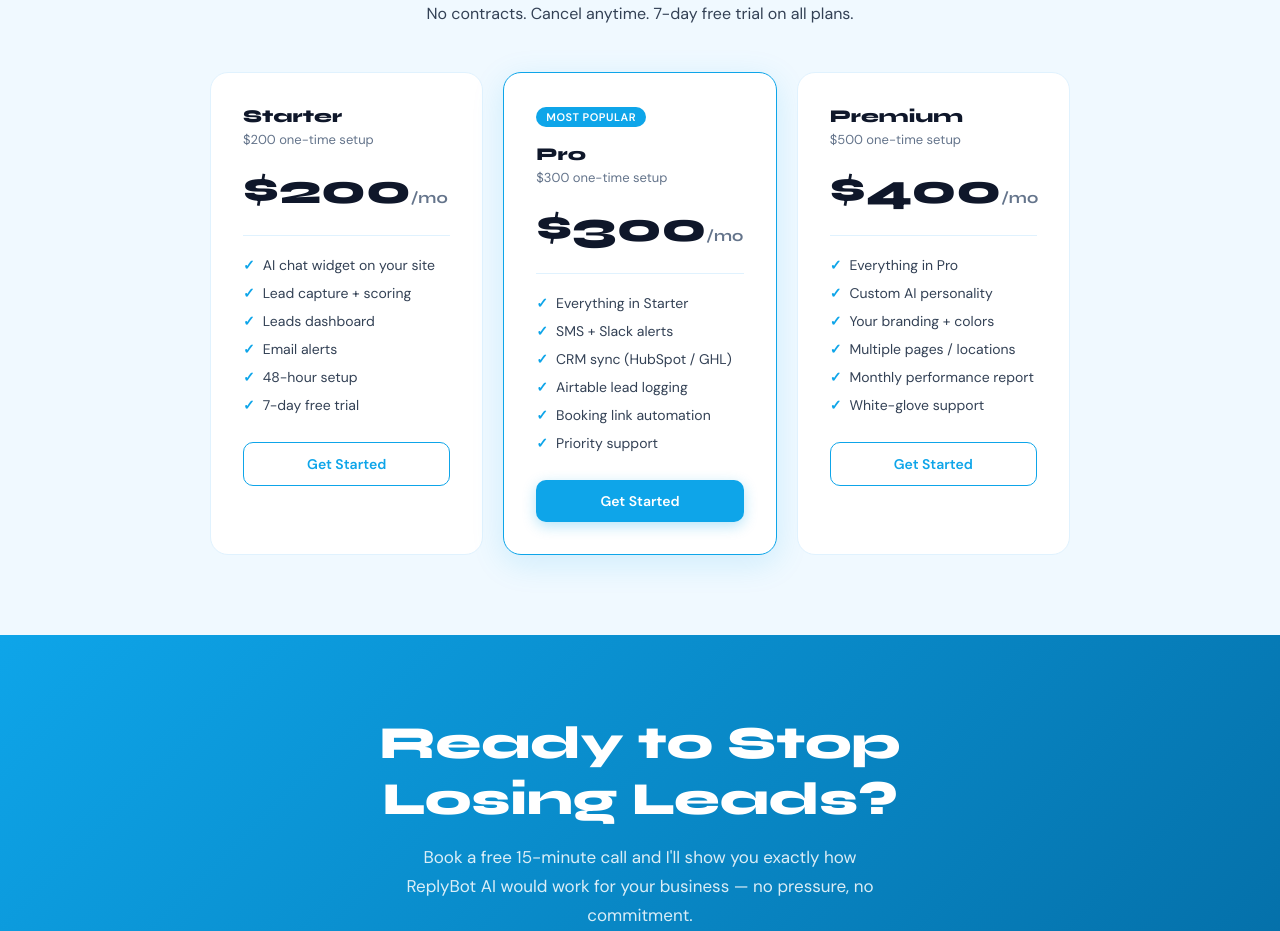
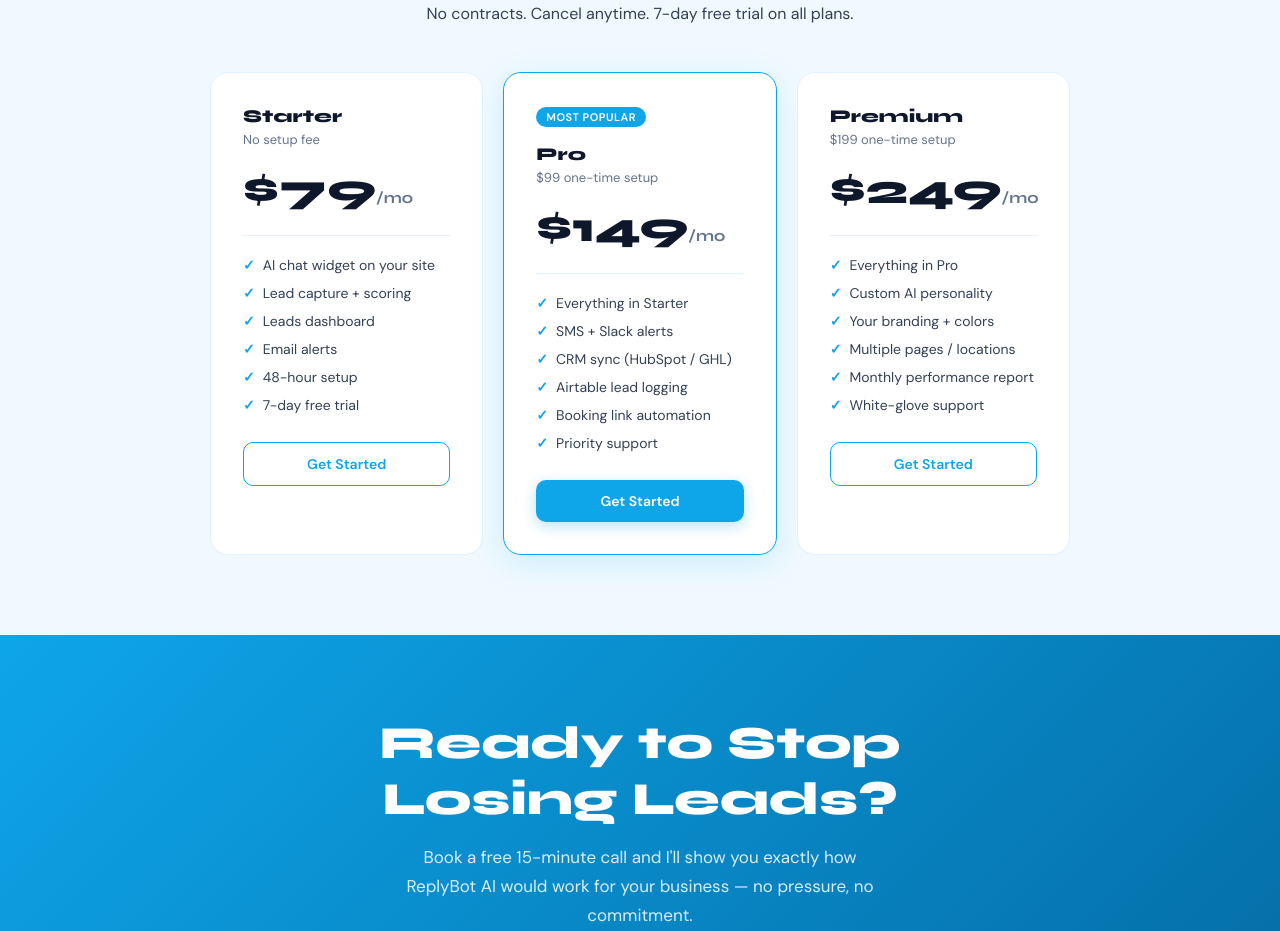
Before and after one commit to Gotdajuice11/replybot-ai, a website: page public/index.html in a window 1280 px wide. Shown: the part 3535-4466 px from the top of the page. Drawn offline with Linux system fonts and the light colour scheme; a script that the page names is missing.

Commit message:
Update pricing: Starter $79/mo no setup, Pro $99+$149/mo, Premium $199+$249/mo
Co-Authored-By: Claude Opus 5.5 <noreply@anthropic.com>
Claude-Session: https://claude.ai/code/session_01C612oGPPT18Ps9dvgFzXuB

```diff
--- a/public/index.html
+++ b/public/index.html
@@ -265,8 +265,8 @@ footer a{color:var(--blue);text-decoration:none}
   <div class="price-grid">
     <div class="price-card">
       <div class="price-name">Starter</div>
-      <div class="price-setup">$200 one-time setup</div>
-      <div class="price-amount">$200<span>/mo</span></div>
+      <div class="price-setup">No setup fee</div>
+      <div class="price-amount">$79<span>/mo</span></div>
       <hr class="price-divider"/>
       <ul class="price-features">
         <li>AI chat widget on your site</li>
@@ -281,8 +281,8 @@ footer a{color:var(--blue);text-decoration:none}
     <div class="price-card popular">
       <span class="popular-badge">MOST POPULAR</span>
       <div class="price-name">Pro</div>
-      <div class="price-setup">$300 one-time setup</div>
-      <div class="price-amount">$300<span>/mo</span></div>
+      <div class="price-setup">$99 one-time setup</div>
+      <div class="price-amount">$149<span>/mo</span></div>
       <hr class="price-divider"/>
       <ul class="price-features">
         <li>Everything in Starter</li>
@@ -296,8 +296,8 @@ footer a{color:var(--blue);text-decoration:none}
     </div>
     <div class="price-card">
       <div class="price-name">Premium</div>
-      <div class="price-setup">$500 one-time setup</div>
-      <div class="price-amount">$400<span>/mo</span></div>
+      <div class="price-setup">$199 one-time setup</div>
+      <div class="price-amount">$249<span>/mo</span></div>
       <hr class="price-divider"/>
       <ul class="price-features">
         <li>Everything in Pro</li>
```
